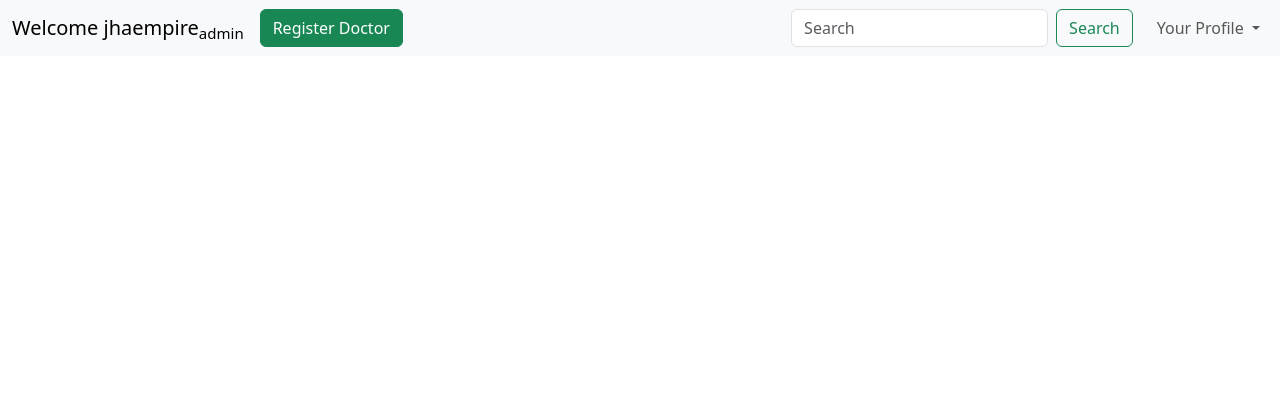
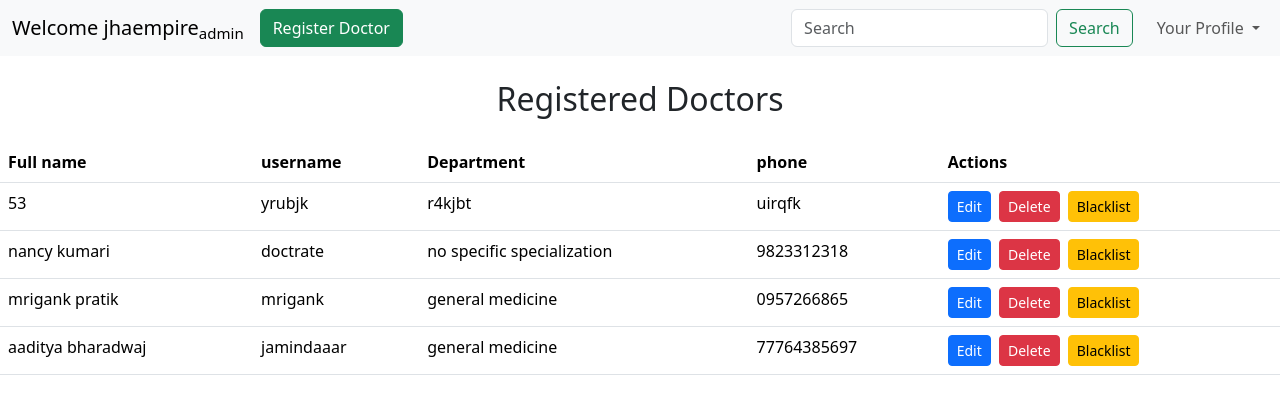
Before and after one commit to 22f3001703/hospital_management_app, a Flask app: page /dashboard/admin in a window 1280 px wide. Shown: the top 414 px of the page. Run offline with Flask 3, Linux system fonts and the light colour scheme; a user stored in the database is signed in.

Commit message:
All the registerd doctor is being seen on the admin page

```diff
--- a/controllers/adminDashboard.py
+++ b/controllers/adminDashboard.py
@@ -1,6 +1,7 @@
 from flask import Flask,render_template,redirect,request,Response,Blueprint,session
 from database import db
 from models.models import User
+from models.models import Doctor
 
 theadminDashboard = Blueprint('theadminDashboard', __name__)
 @theadminDashboard.route("/dashboard/admin", methods=['GET','POST'])
@@ -8,6 +9,10 @@ def adminDashboard():
     if('user' in session and session['role']=="admin"):
         user=session['user']
         print(user)
-        return render_template("adminDashboard.html",user=user)
+        alldoctors=User.query.filter_by(role="doctor").all()
+        print(alldoctors)
+        doctdetails= Doctor.query.all()
+        print(doctdetails)
+        return render_template("adminDashboard.html",user=user , alldoctors=alldoctors, doctdetails=doctdetails)
     else:
         return redirect("/login")
--- a/templates/adminDashboard.html
+++ b/templates/adminDashboard.html
@@ -40,7 +40,39 @@
   </div>
 </nav>
 
-
+<div>
+  <h2 class="text-center my-4">Registered Doctors</h2>
+      <table class="table">
+      <thead>
+        <tr>
+          <th>Full name</th>
+          <th>username</th>
+          <th>Department</th>
+          <th>phone</th>
+          <th>Actions</th>
+        </tr>
+      </thead>
+      <tbody>
+        {% for doc in alldoctors %}
+        {% for x in doctdetails %}
+        {% if doc.username == x.username %}
+        <tr>
+          <td>{{doc.fullname}}</td>
+          <td>{{doc.username}}</td>
+          <td>{{x.specialization}}</td>
+          <td>{{x.phone}}</td>
+          <td>
+          <a href="/editdoctor/{{ doc.id }}" class="btn btn-primary btn-sm me-1">Edit</a>
+          <a href="/deletedoctor/{{ doc.id }}" class="btn btn-danger btn-sm me-1">Delete</a>
+          <a href="/blacklistdoctor/{{ doc.id }}" class="btn btn-warning btn-sm">Blacklist</a>
+        </td>
+        </tr>
+          {% endif %}
+        {% endfor %}
+        {% endfor %}
+        </tbody>
+      </table>
+</div>
 </body>
 <script src="https://cdn.jsdelivr.net/npm/bootstrap@5.3.0-alpha1/dist/js/bootstrap.bundle.min.js"></script>
 </html>
```
Also changed, not shown: instance/hospital.db.
